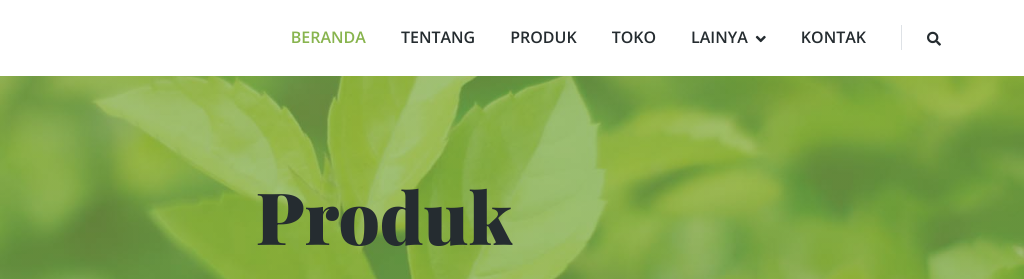
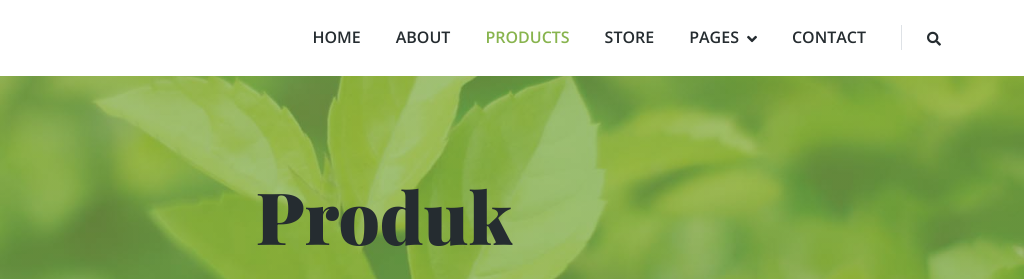
Before and after one commit to Nutriprocycle/Nutriprocycle, a plain HTML site: page product.html in a window 1280 px wide. Shown: the top 279 px of the page, 256-1280 px from the left. Drawn offline with nearby package versions, Linux system fonts and the light colour scheme.

Commit message:
Update product.html

```diff
--- a/product.html
+++ b/product.html
@@ -39,6 +39,7 @@
     <!-- Spinner End -->
 
 
+
     <!-- Navbar Start -->
     <div class="container-fluid bg-white sticky-top">
         <div class="container">
@@ -51,20 +52,20 @@
                 </button>
                 <div class="collapse navbar-collapse" id="navbarCollapse">
                     <div class="navbar-nav ms-auto">
-                     <a href="index.html" class="nav-item nav-link active">Beranda</a>
-                        <a href="about.html" class="nav-item nav-link">Tentang</a>
-                        <a href="product.html" class="nav-item nav-link">Produk</a>
-                        <a href="store.html" class="nav-item nav-link">Toko</a>
+                        <a href="index.html" class="nav-item nav-link">Home</a>
+                        <a href="about.html" class="nav-item nav-link">About</a>
+                        <a href="product.html" class="nav-item nav-link active">Products</a>
+                        <a href="store.html" class="nav-item nav-link">Store</a>
                         <div class="nav-item dropdown">
-                            <a href="#" class="nav-link dropdown-toggle" data-bs-toggle="dropdown">Lainya</a>
+                            <a href="#" class="nav-link dropdown-toggle" data-bs-toggle="dropdown">Pages</a>
                             <div class="dropdown-menu bg-light rounded-0 m-0">
-                                <a href="feature.html" class="dropdown-item">Fitur</a>
-                                <a href="blog.html" class="dropdown-item">Artikel Blog</a>
-                                <a href="testimonial.html" class="dropdown-item">Testimoni</a>
-                                <a href="404.html" class="dropdown-item">Tim</a>
+                                <a href="feature.html" class="dropdown-item">Features</a>
+                                <a href="blog.html" class="dropdown-item">Blog Article</a>
+                                <a href="testimonial.html" class="dropdown-item">Testimonial</a>
+                                <a href="404.html" class="dropdown-item">404 Page</a>
                             </div>
                         </div>
-                        <a href="contact.html" class="nav-item nav-link">Kontak</a>
+                        <a href="contact.html" class="nav-item nav-link">Contact</a>
                     </div>
                     <div class="border-start ps-4 d-none d-lg-block">
                         <button type="button" class="btn btn-sm p-0"><i class="fa fa-search"></i></button>
@@ -74,6 +75,7 @@
         </div>
     </div>
     <!-- Navbar End -->
+
 
 
     <!-- Page Header Start -->
```
